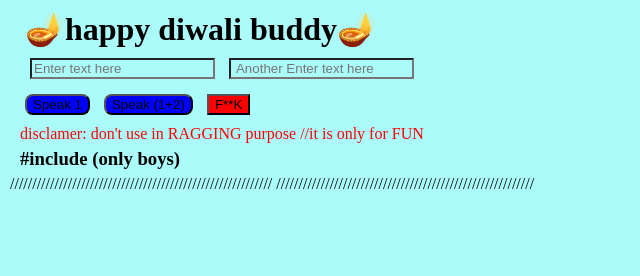
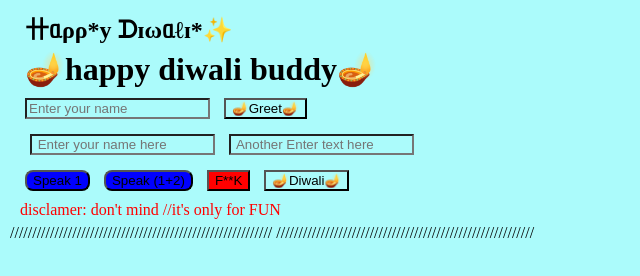
Before and after one commit to prabhanjan-polai/text-to-spoke, a plain HTML site: page index.html in a window 1280 px wide. Shown: the whole page, without its empty margins (0-640 px from the left). Drawn offline with Linux system fonts and the light colour scheme.

Commit message:
Update index.html

```diff
--- a/index.html
+++ b/index.html
@@ -14,11 +14,15 @@
 
 
    <div id="contener">
+   <h2 >卄ᥲρρ*y ᗪɪωᥲℓɪ*✨</h2>
+    <h1 >🪔happy diwali buddy🪔 </h1>
+       <h1 id="greeting"></h1>
+    <input type="text" id="nameInput" placeholder="Enter your name">
+    <button onclick="displayGreeting()">🪔Greet🪔 </button>
 
-    <h1 >🪔happy diwali buddy🪔 </h1>
 
     <div id="inputcontener">
-    <input type="text" id="inputBox" placeholder="Enter text here">
+    <input type="text" id="inputBox" placeholder=" Enter your name here">
     <input type="text" id="inputBoxtwo" placeholder=" Another Enter text here">
     </div>
 
@@ -31,13 +35,14 @@
     <button onclick="speakInput()+speakInput2()" id="speak2"  class="button">Speak (1+2)</button>
 
     <button onclick="fuck()"  id="fuck">F**K</button>
+        <button onclick="diwali()+displayGreeting() "  id="diwali">🪔Diwali🪔</button>
    </div>
 </div>
 
 </div>
 <footer>
-    <P id="dis"> disclamer: don't use in RAGGING purpose //it is only for FUN </P>
-   <h3>#include (only boys)</h3>
+    <P id="dis"> disclamer: don't mind //it's only for FUN </P>
+
 </footer>
 </div>
 
@@ -63,6 +68,14 @@
         window.speechSynthesis.speak(utterance);
     }
 
+    function displayGreeting() {
+            var name = document.getElementById('nameInput').value;
+            document.getElementById('greeting').innerText =`HAPPY DIBALI`+ name;
+        }
+    function greet(){var input= document.getElementById("inputBox").value;
+                      console.log(varinput);
+                      heading= document.querySelector('#greet');
+                      heading.innertext= 'happy dibaly'+`🪔`+ name+`🪔`;
 
 </script>
 
```
